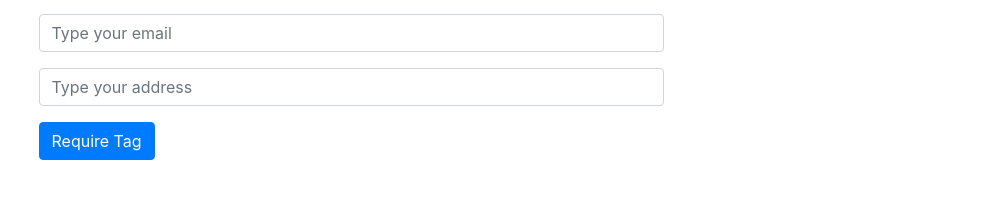
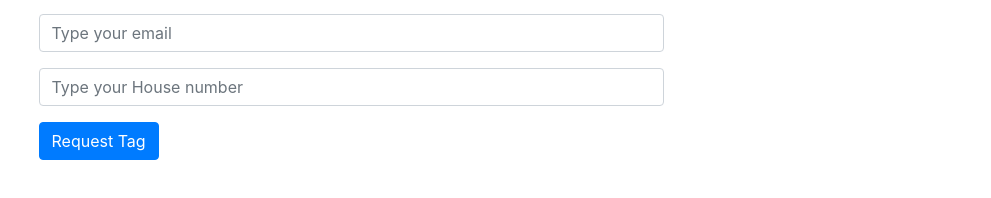
Before and after one commit to ongfong/petconnect, a Next.js app: page /tag/requiretag in a window 1280 px wide. Shown: the part 190-388 px from the top of the page, without its empty margins (289-1280 px from the left). Built offline with nearby package versions, Linux system fonts and the light colour scheme.

Commit message:
add House number

```diff
--- a/components/Header.js
+++ b/components/Header.js
@@ -46,7 +46,7 @@ const Header = () => {
 
               {isAuth() && isAuth().role === 0 && (
               <NavItem >
-                <Link href = "/tag/requesttag">
+                <Link href = "/tag/requiretag">
                   <NavLink className="btn btn-primary text-light" style={{ cursor: 'pointer' }} >Request for tag</NavLink>
                 </Link>
               </NavItem>
--- a/components/tag/requrieTagComponent.js
+++ b/components/tag/requrieTagComponent.js
@@ -6,20 +6,20 @@ const RequireTagComponent = () => {
     const [values, setValues] = useState({
         name: '',
         email: '',
-        address: '',
+        houseNumber: '',
         error: '',
         loading: false,
         message: '',
         showForm: true
     });
 
-    const { name, email, address, error, loading, message, showForm } = values;
+    const { name, email, houseNumber, error, loading, message, showForm } = values;
 
     const handleSubmit = e => {
         e.preventDefault();
         // console.table({ name, email, password, error, loading, message, showForm });
         setValues({ ...values, loading: true, error: false });
-        const tag = { name, email, address };
+        const tag = { name, email, houseNumber };
 
         requiretag(tag).then(data => {
             if (data.error) {
@@ -29,7 +29,7 @@ const RequireTagComponent = () => {
                     ...values,
                     name: '',
                     email: '',
-                    address: '',
+                    houseNumber: '',
                     error: '',
                     loading: false,
                     message: data.message,
@@ -72,16 +72,16 @@ const RequireTagComponent = () => {
 
                 <div className="form-group">
                     <input
-                        value={address}
-                        onChange={handleChange('address')}
+                        value={houseNumber}
+                        onChange={handleChange('houseNumber')}
                         type="text"
                         className="form-control"
-                        placeholder="Type your address"
+                        placeholder="Type your House number"
                     />
                 </div>
 
                 <div>
-                    <button className="btn btn-primary">Require Tag</button>
+                    <button className="btn btn-primary">Request Tag</button>
                 </div>
             </form>
         );
```
